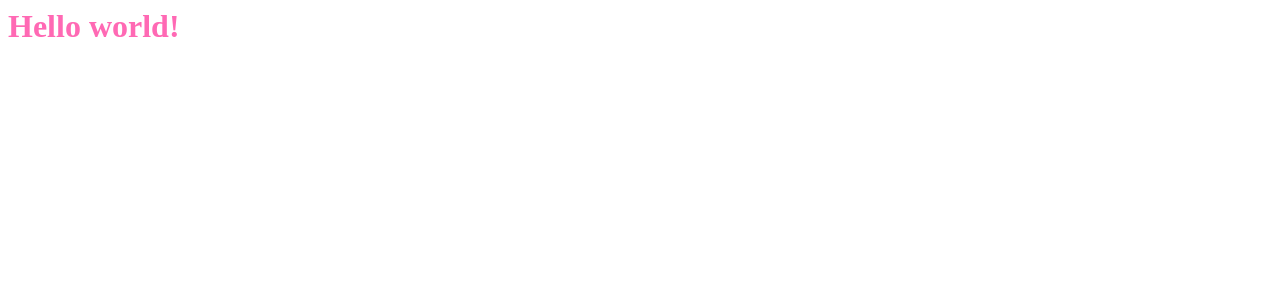
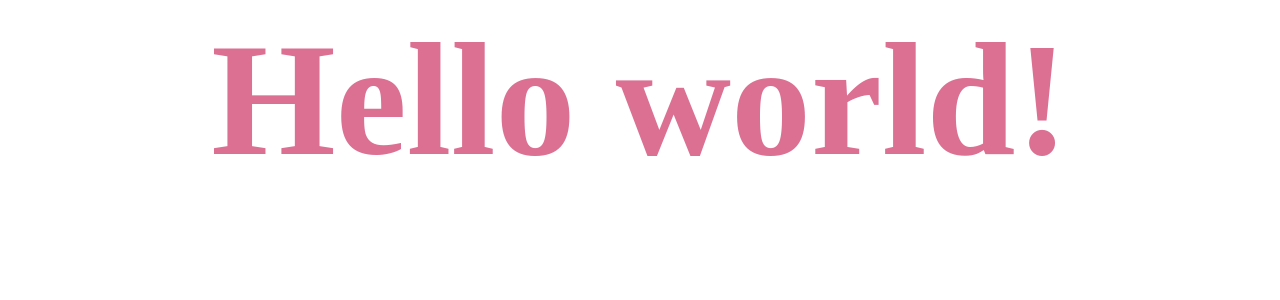
Before and after one commit to pcourant/PierreCourant_12_13092022, a React (Vite) app: page / in a window 1280 px wide. Shown: the top 300 px of the page. Built offline with nearby package versions, Linux system fonts and the light colour scheme.

Commit message:
Add styled-component CSS-in-JS

```diff
--- a/src/App.jsx
+++ b/src/App.jsx
@@ -1,9 +1,16 @@
 import React from 'react';
+import styled from 'styled-components';
+
+const Title = styled.h1`
+  font-size: 10em;
+  text-align: center;
+  color: palevioletred;
+`;
 
 const App = () => {
   return (
     <div>
-      <h1>Hello world!</h1>
+      <Title>Hello world!</Title>
     </div>
   );
 };
```
Also changed, not shown: package.json (+10 -2 lines), 1 other file (tests, documents, lock files or other folders).
